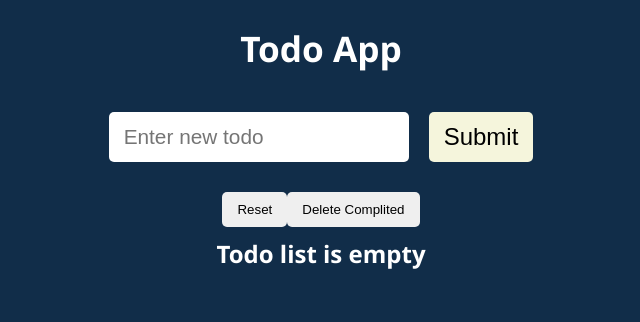
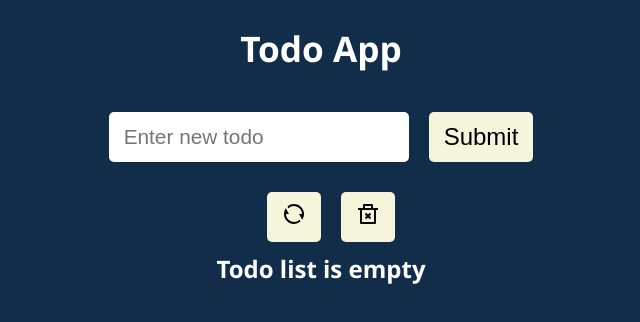
Before and after one commit to shykulamykhailo/25-todo-app-v2, a React (Create React App) app: page / in a window 1280 px wide. Shown: the top 322 px of the page, without its empty margins (319-959 px from the left). Built offline with nearby package versions, Linux system fonts and the light colour scheme.

Commit message:
andd BUtton and styles

```diff
--- a/src/components/Todos/TodoActions.js
+++ b/src/components/Todos/TodoActions.js
@@ -1,8 +1,15 @@
+import { RiDeleteBin2Line, RiRefreshLine } from 'react-icons/ri'
+import Button from '../UI/Button'
+
 function TodoActions() {
   return (
     <>
-      <button>Reset</button>
-      <button>Delete Complited</button>
+      <Button>
+        <RiRefreshLine title="Reset Todos" />
+      </Button>
+      <Button title="Clear complited todos">
+        <RiDeleteBin2Line />
+      </Button>
     </>
   )
 }
--- a/src/components/UI/Button.js
+++ b/src/components/UI/Button.js
@@ -1,5 +1,16 @@
-function Button() {
+import styles from './Button.module.css'
 
+function Button({ onClick, children, title, disabled = false }) {
+  return (
+    <button
+      className={styles.button}
+      onClick={onClick}
+      title={title}
+      disabled={disabled}
+    >
+      {children}
+    </button>
+  )
 }
 
 export default Button
--- a/src/components/UI/Button.module.css
+++ b/src/components/UI/Button.module.css
@@ -0,0 +1,14 @@
+.button {
+  margin-left: 20px;
+  height: 50px;
+  cursor: pointer;
+  background-color: beige;
+  font-size: 1.5rem;
+  padding: 10px 15px;
+  border: none;
+  border-radius: 5px;
+}
+
+.button:hover {
+  background-color: rgb(240, 240, 155);
+}
```
